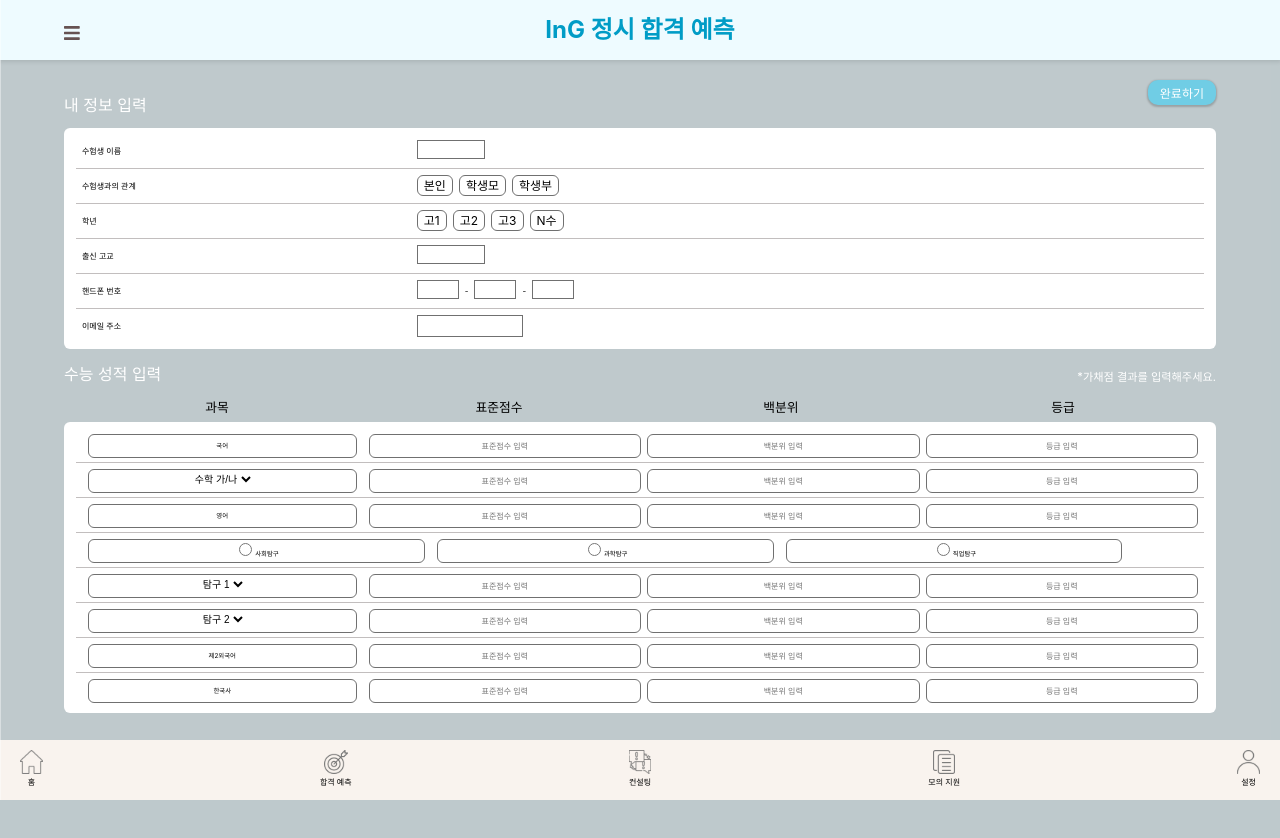
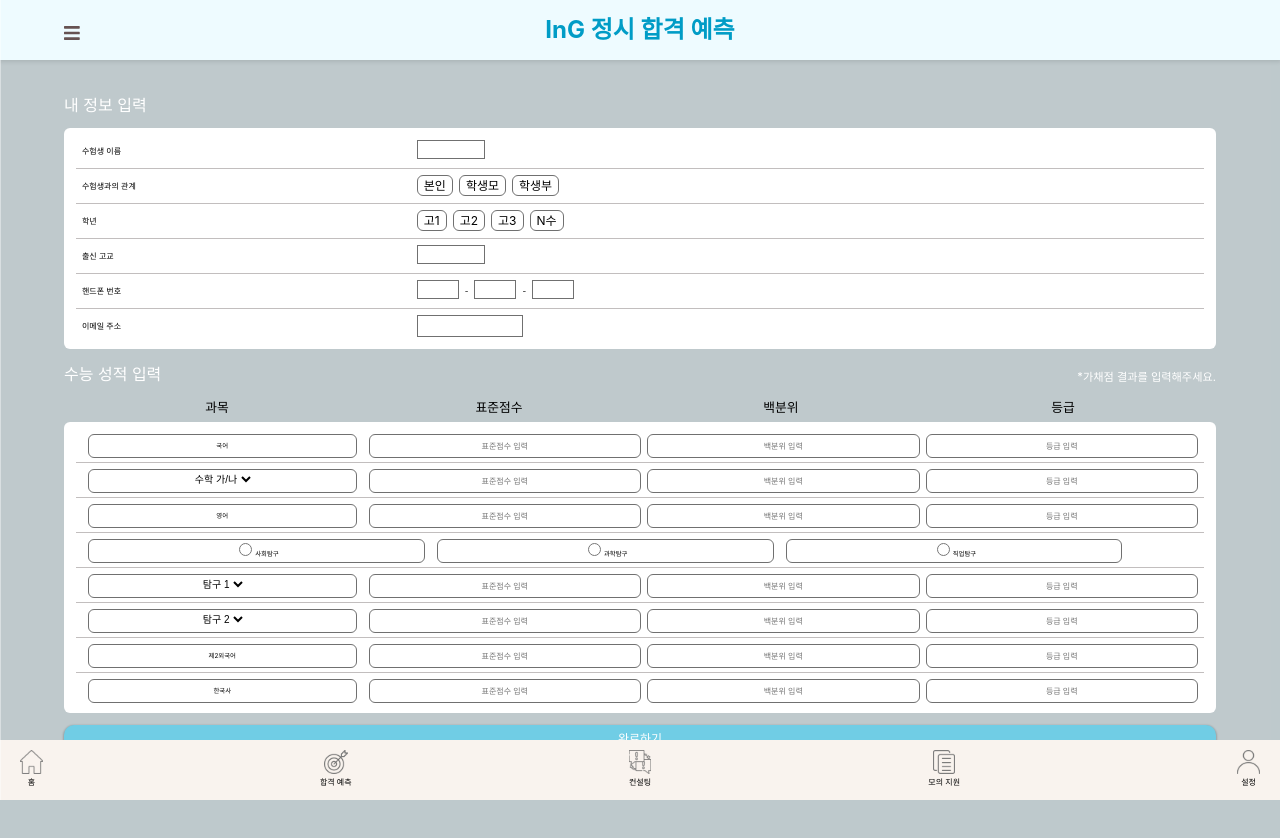
Before and after one commit to sowish23/consulting_app, a React (Create React App) app: page /info_form in a window 1280 px wide. Shown: the top 838 px of the page. Built offline with nearby package versions, Linux system fonts and the light colour scheme; a web font is replaced by a local one.

Commit message:
완료버튼 수정

```diff
--- a/src/component/main/InfoForm.css
+++ b/src/component/main/InfoForm.css
@@ -18,10 +18,12 @@
 }
 
 .InfoForm_btn_tab {
-    float: right;
+    margin-top: 12px;
+    width: 100%;
 }
 
 .InfoForm_complete_btn{
+    width: 100%;
     border: 0;
     border-radius: 10px;
     padding: 4px 12px;
--- a/src/component/main/InfoForm.jsx
+++ b/src/component/main/InfoForm.jsx
@@ -16,9 +16,6 @@ const Info = ({history}) => {
 			<div className="InfoForm_page">
 				<div className="InfoForm_content">
 					<div className="InfoForm_detail">
-						<div className="InfoForm_btn_tab">
-							<button className="InfoForm_complete_btn" onClick={() => history.push('/grade_form')}>완료하기</button>
-						</div>
 						<div className="InfoForm_info">
 							<p className="InfoForm_info_title">내 정보 입력</p>
 							<div className="InfoForm_info_table">
@@ -245,6 +242,9 @@ const Info = ({history}) => {
 								<span>내신성적 입력하기</span>
 							</div> */}
 						</div>
+						<div className="InfoForm_btn_tab">
+							<button className="InfoForm_complete_btn" onClick={() => history.push('/grade_form')}>완료하기</button>
+						</div>
 					</div>
 				</div>
 			</div>
```
